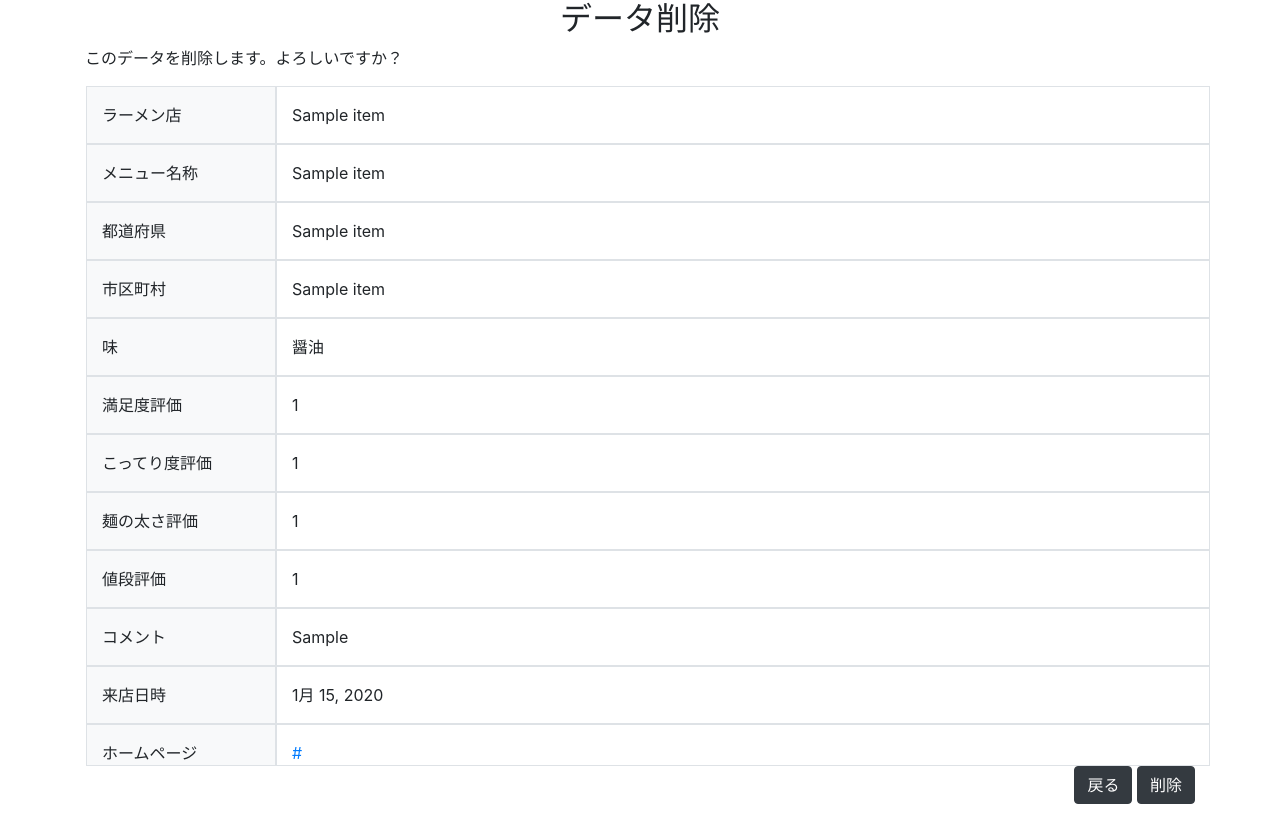
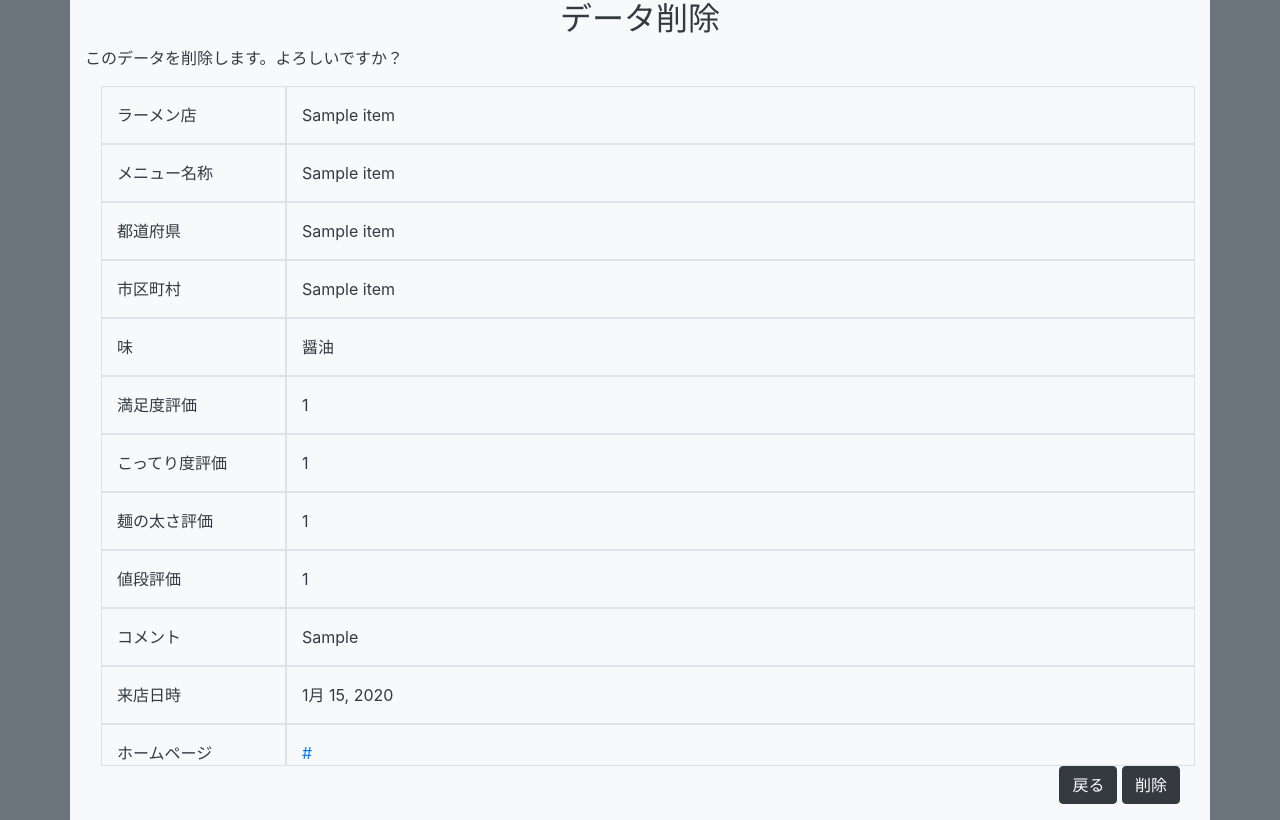
Before and after one commit to kemonki/github.ky, a Django app: page /delete/1/ in a window 1280 px wide. Shown: the part 56-876 px from the top of the page. Run offline with Django 3.2, Linux system fonts and the light colour scheme; a user stored in the database is signed in; tables that the repository leaves empty hold one stand-in row (values such as "Sample post"); some libraries are stand-ins or nearby versions.

Commit message:
Update item_confirm_delete.html

```diff
--- a/app/templates/app/item_confirm_delete.html
+++ b/app/templates/app/item_confirm_delete.html
@@ -1,11 +1,13 @@
 {% extends "./_base.html" %}
 <!--  -->
 {% block content %}
-    <div class="container">
-        <h2 class="text-center">データ削除</h2>
-        <p>このデータを削除します。よろしいですか？</p>
 
-        <form action="" method="post">
+<div class="container-fluid bg-secondary text-white">
+ <div class="container bg-light text-dark">
+     <h2 class="text-center">データ削除</h2>
+         <p>このデータを削除します。よろしいですか？</p>
+     <div class="container bg-light text-dark">
+         <form action="" method="post">
             {% csrf_token %}
             {% include "./item_detail_contents.html" %}
             <div class="row">
@@ -17,5 +19,7 @@
                 </div>
             </div>
         </form>
-    </div>
+     </div>
+ </div>
+</div>
 {% endblock %}
```
